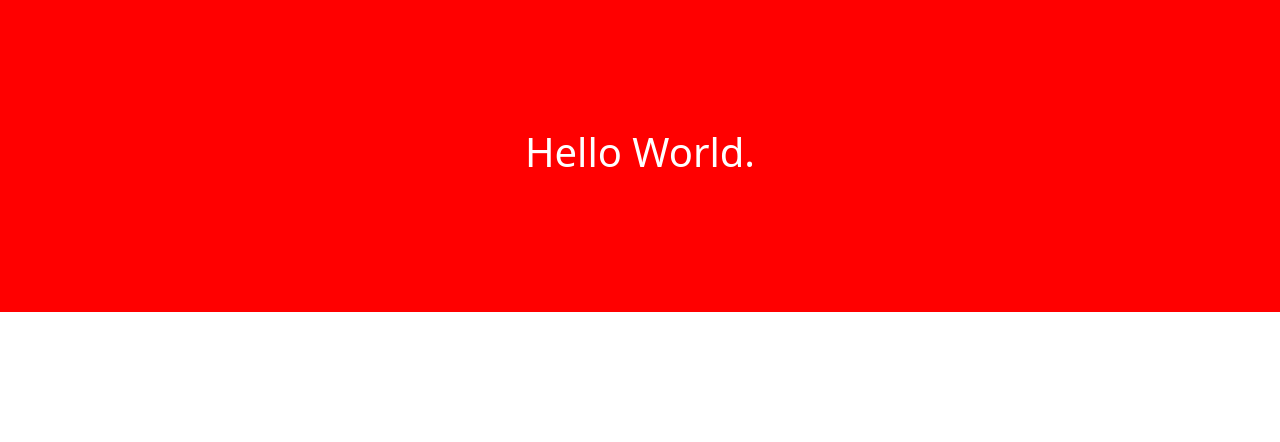
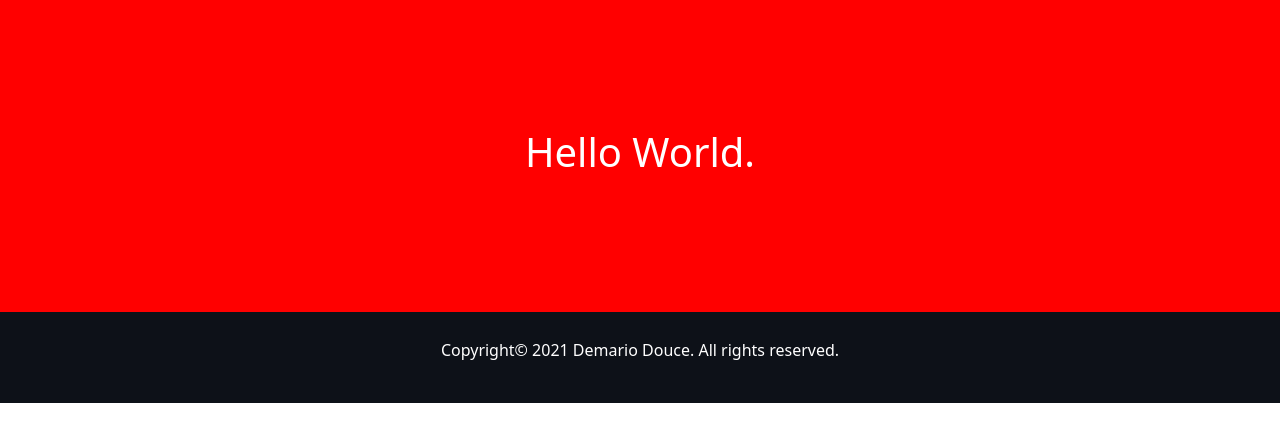
Before and after one commit to DemarioDouce/GwehCovid19-Website, a React (Create React App) app: page / in a window 1280 px wide. Shown: the top 442 px of the page. Built offline with nearby package versions, Linux system fonts and the light colour scheme.

Commit message:
Changes and improvements.,

```diff
--- a/src/App.js
+++ b/src/App.js
@@ -1,5 +1,7 @@
-//CSS
+// CSS
 import "./res/css/Style.css";
+// Components
+import FooterComponent from "./res/components/FooterComponent";
 
 function App() {
   return (
@@ -8,6 +10,7 @@ function App() {
         <section className="top-section d-flex justify-content-center">
           <h1>Hello World.</h1>
         </section>
+        <FooterComponent />
       </div>
     </>
   );
--- a/src/res/components/FooterComponent.js
+++ b/src/res/components/FooterComponent.js
@@ -3,7 +3,7 @@ function FooterComponent() {
   const currentYear = new Date().getFullYear();
   return (
     <>
-      <section className="container-footer text-center">
+      <section className="footer-section text-center">
         <footer>
           <p>Copyright© {currentYear} Demario Douce. All rights reserved.</p>
         </footer>
--- a/src/res/css/Style.css
+++ b/src/res/css/Style.css
@@ -9,3 +9,9 @@
   background-color: red;
   color: #fff;
 }
+
+.footer-section {
+  padding: 2%;
+  background-color: #0d1118;
+  color: #ffffff;
+}
```
